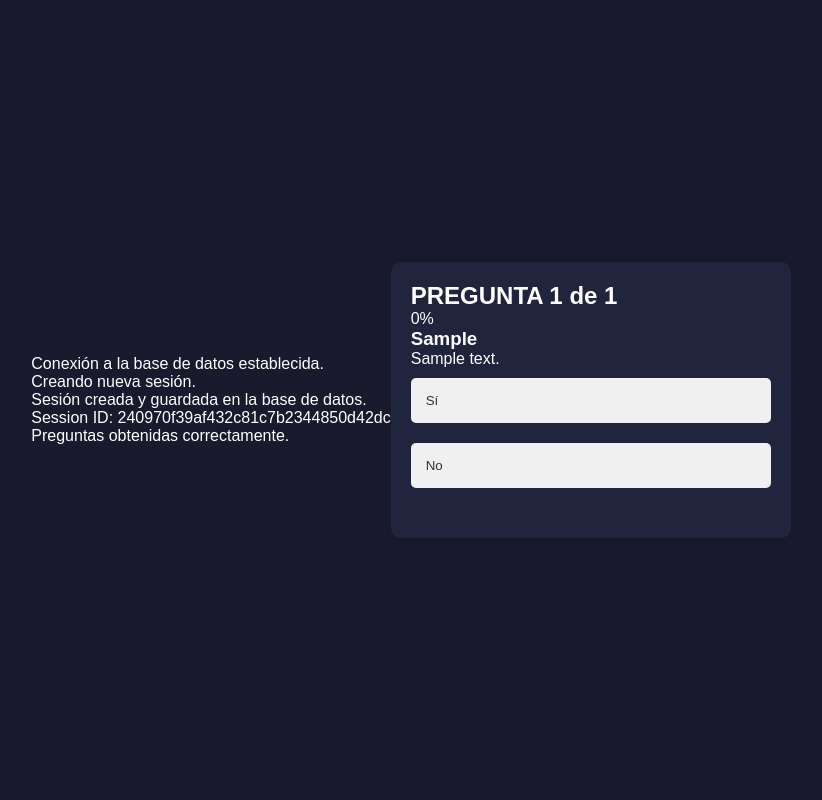
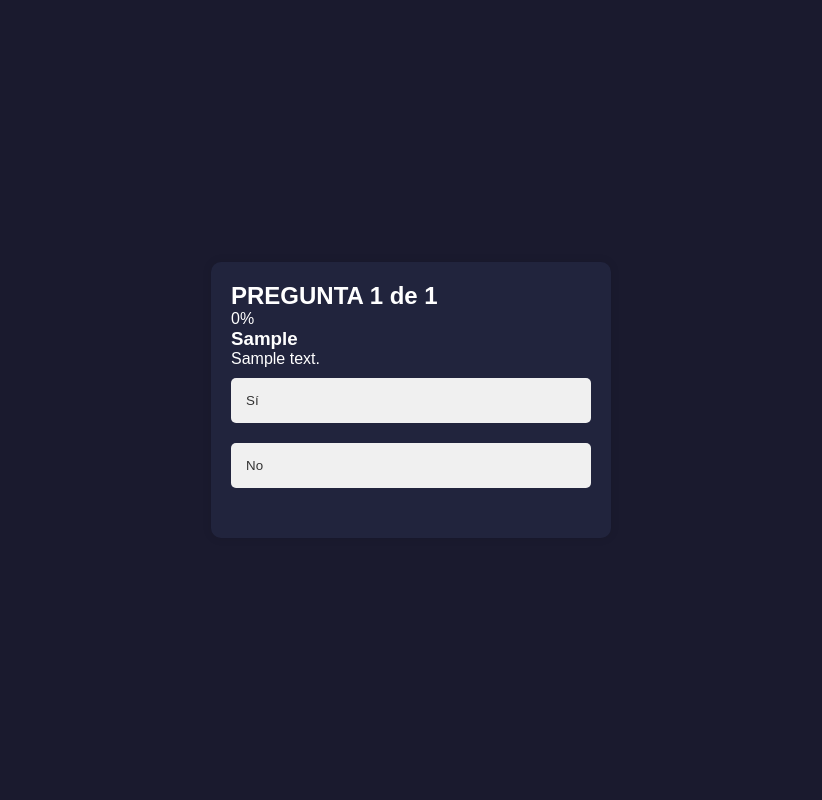
Before and after one commit to barrerot/farmacheck, a PHP site: page /pregunta.php in a window 1280 px wide. Shown: the whole page, without its empty margins (229-1051 px from the left). Run offline with PHP 8.4, Linux system fonts and the light colour scheme; tables that the repository leaves empty or names only in its code hold one stand-in row (values such as "Sample post").

Commit message:
newstructure

```diff
--- a/pregunta.php
+++ b/pregunta.php
@@ -7,37 +7,24 @@ if ($mysqli->connect_error) {
     die("Error de conexión: " . $mysqli->connect_error);
 }
 
-echo "Conexión a la base de datos establecida.<br>";
-
 // Verificar si la sesión existe, si no, crear una nueva
 if (!isset($_SESSION['session_id'])) {
-    echo "Creando nueva sesión.<br>";
     $_SESSION['session_id'] = bin2hex(random_bytes(16));
     $stmt = $mysqli->prepare("INSERT INTO sesiones (session_id, completado) VALUES (?, 0)");
     if ($stmt) {
         $stmt->bind_param('s', $_SESSION['session_id']);
-        if ($stmt->execute()) {
-            echo "Sesión creada y guardada en la base de datos.<br>";
-        } else {
-            echo "Error al ejecutar la declaración de sesión: " . $stmt->error . "<br>";
-        }
+        $stmt->execute();
         $stmt->close();
     } else {
-        die("Error en la preparación de la declaración de sesión: " . $mysqli->error);
+        die("Error en la preparación de la declaración: " . $mysqli->error);
     }
 }
 
 $session_id = $_SESSION['session_id'];
-echo "Session ID: " . $session_id . "<br>";
 
 // Obtener todas las preguntas en el orden en que están en la base de datos
 $result = $mysqli->query("SELECT id, nivel, nivel_descripcion, necesidad, descripcion, explicacion, tips FROM preguntas ORDER BY id ASC");
-if ($result) {
-    echo "Preguntas obtenidas correctamente.<br>";
-    $preguntas = $result->fetch_all(MYSQLI_ASSOC);
-} else {
-    die("Error al obtener preguntas: " . $mysqli->error);
-}
+$preguntas = $result->fetch_all(MYSQLI_ASSOC);
 
 // Calcular el progreso
 $pregunta_num = isset($_GET['num']) ? (int)$_GET['num'] : 1;
@@ -51,28 +38,18 @@ if ($_SERVER['REQUEST_METHOD'] === 'POST') {
     $stmt = $mysqli->prepare("INSERT INTO respuestas (session_id, pregunta_id, respuesta) VALUES (?, ?, ?)");
     if ($stmt) {
         $stmt->bind_param('sis', $session_id, $pregunta_id, $respuesta);
-        if ($stmt->execute()) {
-            echo "Respuesta guardada.<br>";
-        } else {
-            echo "Error al ejecutar la declaración de respuesta: " . $stmt->error . "<br>";
-        }
+        $stmt->execute();
         $stmt->close();
     } else {
-        die("Error en la preparación de la declaración de respuesta: " . $mysqli->error);
+        die("Error en la preparación de la declaración: " . $mysqli->error);
     }
 
     if ($pregunta_num >= $total_preguntas) {
         $stmt = $mysqli->prepare("UPDATE sesiones SET completado = 1 WHERE session_id = ?");
         if ($stmt) {
             $stmt->bind_param('s', $session_id);
-            if ($stmt->execute()) {
-                echo "Sesión completada.<br>";
-            } else {
-                echo "Error al ejecutar la declaración de actualización de sesión: " . $stmt->error . "<br>";
-            }
+            $stmt->execute();
             $stmt->close();
-        } else {
-            die("Error en la preparación de la declaración de actualización de sesión: " . $mysqli->error);
         }
         header('Location: diagnostico.php');
         exit();
```
